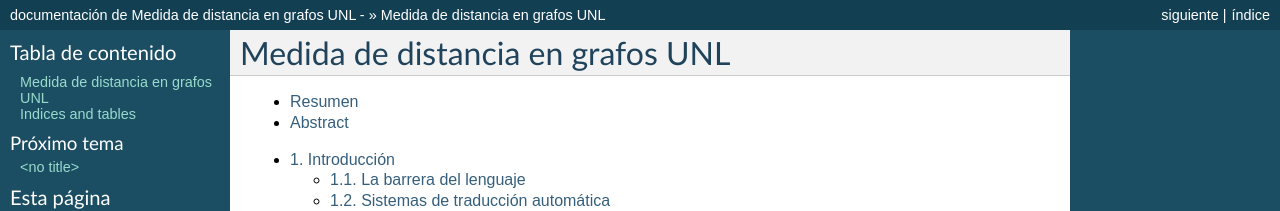
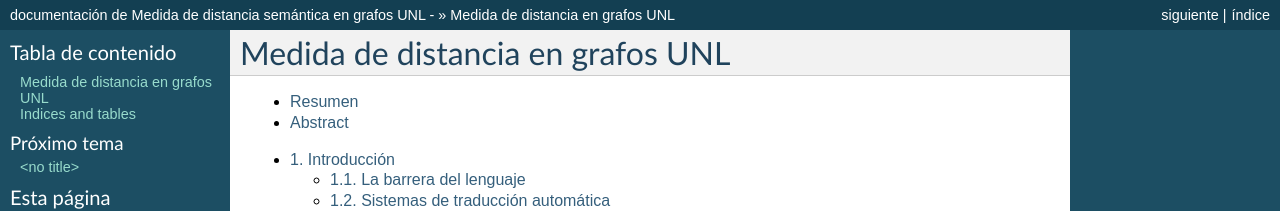
Before and after one commit to jgsogo/muia_tfm, a Sphinx documentation site: the page built from doc/index.rst, in a window 1280 px wide and 900 px high. Shown: the top 211 px of the window. Built offline with Sphinx 7.4.7, drawn with Linux system fonts in a browser that asks for light colours; some of the changed text lies outside the part shown.

Commit message:
sem?ntica... la medida es sem?ntica

```diff
--- a/doc/conf.py
+++ b/doc/conf.py
@@ -57,7 +57,7 @@ master_doc = 'index'
 latex_appendices = ['appendix-data']
 
 # General information about the project.
-project = u'Medida de distancia en grafos UNL'
+project = u'Medida de distancia semántica en grafos UNL'
 copyright = u'2015, Javier García Sogo'
 
 # The version info for the project you're documenting, acts as replacement for
@@ -218,7 +218,7 @@ latex_elements = {
 # (source start file, target name, title,
 #  author, documentclass [howto, manual, or own class]).
 latex_documents = [
-  ('index', 'MedidadedistanciaengrafosUNL.tex', u'Medida de distancia en grafos UNL',
+  ('index', 'MedidadedistanciaengrafosUNL.tex', u'Medida de distancia semántica en grafos UNL',
    u'Javier García Sogo', 'book'),
 ]
 
@@ -252,7 +252,7 @@ latex_additional_files = [
 # One entry per manual page. List of tuples
 # (source start file, name, description, authors, manual section).
 man_pages = [
-    ('index', 'medidadedistanciaengrafosunl', u'Medida de distancia en grafos UNL Documentation',
+    ('index', 'medidadedistanciaengrafosunl', u'Medida de distancia semántica en grafos UNL',
      [u'Javier García Sogo'], 1)
 ]
 
@@ -266,7 +266,7 @@ man_pages = [
 # (source start file, target name, title, author,
 #  dir menu entry, description, category)
 texinfo_documents = [
-  ('index', 'MedidadedistanciaengrafosUNL', u'Medida de distancia en grafos UNL Documentation',
+  ('index', 'MedidadedistanciaengrafosUNL', u'Medida de distancia semántica en grafos UNL',
    u'Javier García Sogo', 'MedidadedistanciaengrafosUNL', 'One line description of project.',
    'Miscellaneous'),
 ]
@@ -287,7 +287,7 @@ texinfo_documents = [
 # -- Options for Epub output ----------------------------------------------
 
 # Bibliographic Dublin Core info.
-epub_title = u'Medida de distancia en grafos UNL'
+epub_title = u'Medida de distancia semántica en grafos UNL'
 epub_author = u'Javier García Sogo'
 epub_publisher = u'Javier García Sogo'
 epub_copyright = u'2015, Javier García Sogo'
```
